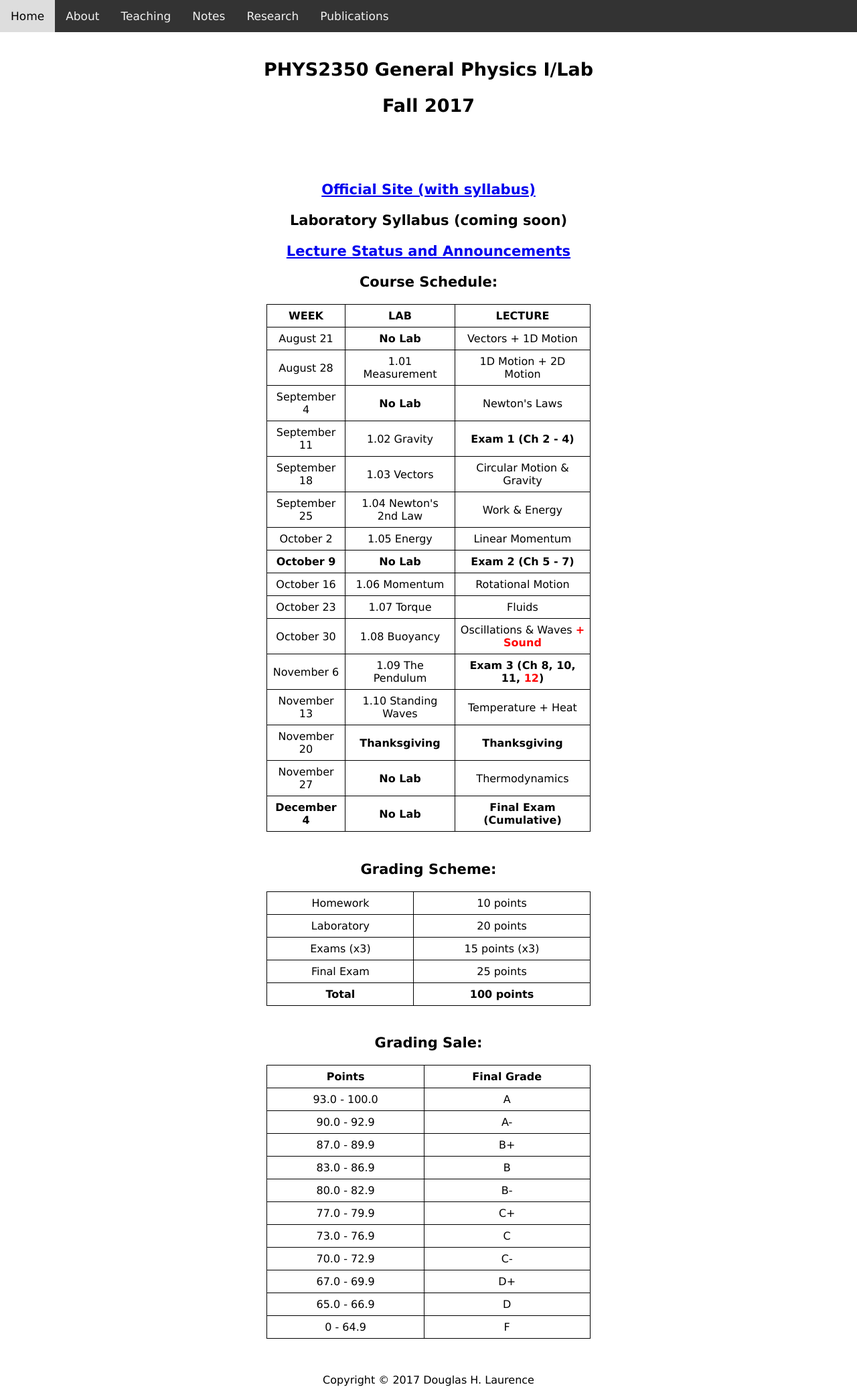
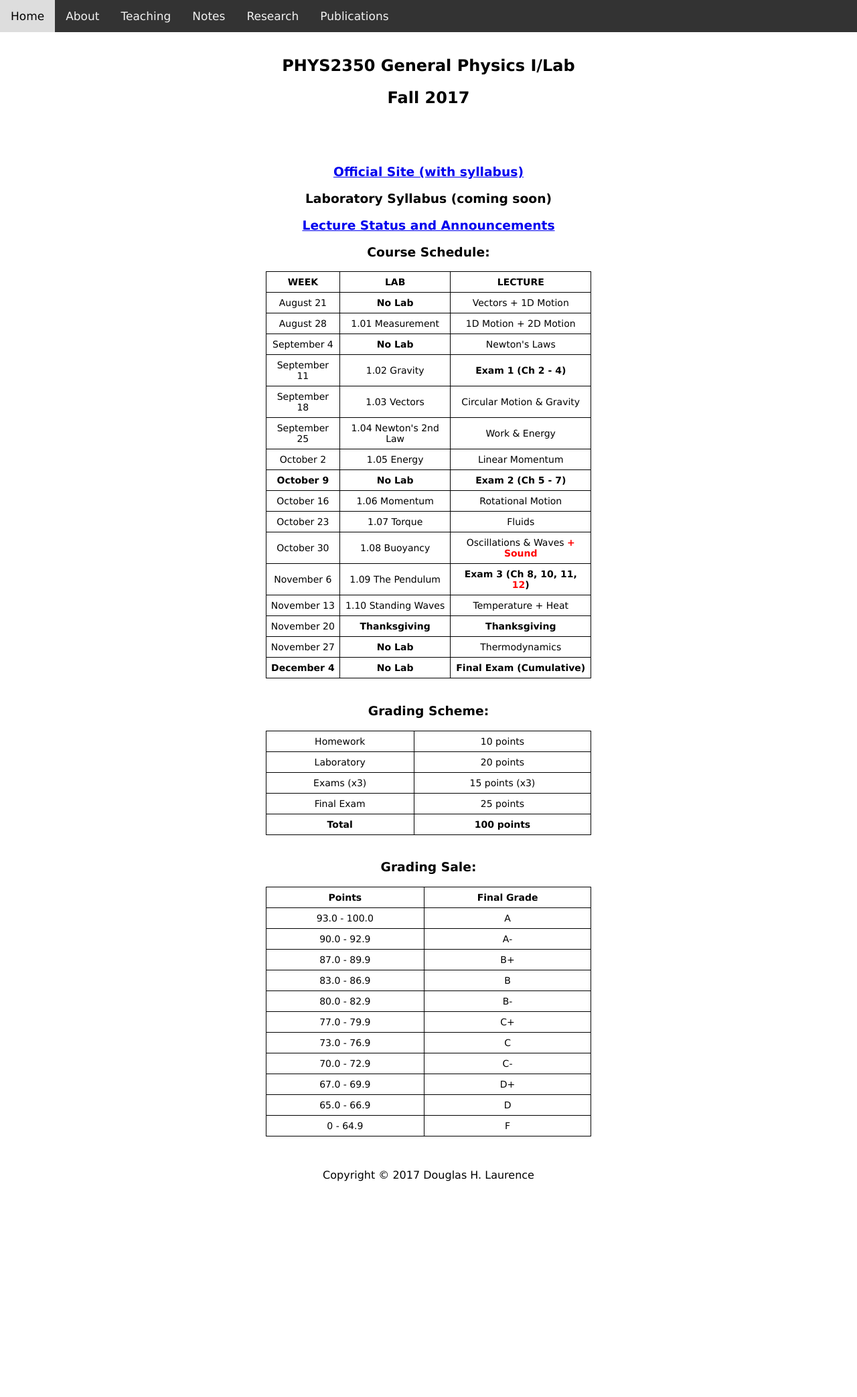
Before and after one commit to dhlaurence/dhlaurence.github.io, a Jekyll site: the page built from teaching/phys2350fall17.html, in a window 1280 px wide. Shown: the whole page at 67% size. Built offline with Jekyll 4.4.1, drawn with Linux system fonts in a browser that asks for light colours; after the commit the page ends 1780 px from its top, so only the background shows below that.

Commit message:
Update style.scss

```diff
--- a/assets/css/style.scss
+++ b/assets/css/style.scss
@@ -36,7 +36,7 @@ body {
 header {
   padding: 1em;
   text-align: center;
-  font-size: 18px;
+  font-size: 16px;
 }
 
 footer {
@@ -47,7 +47,7 @@ footer {
 article {
   padding: 2em;
   overflow: hidden;
-  font-size: 18px;
+  font-size: 16px;
 }
 
 table, th, td {
@@ -55,5 +55,5 @@ table, th, td {
     border-collapse: collapse;
     padding: 7px;
     text-align: center;
-    font-size: 16px;
+    font-size: 14px;
 }
```
